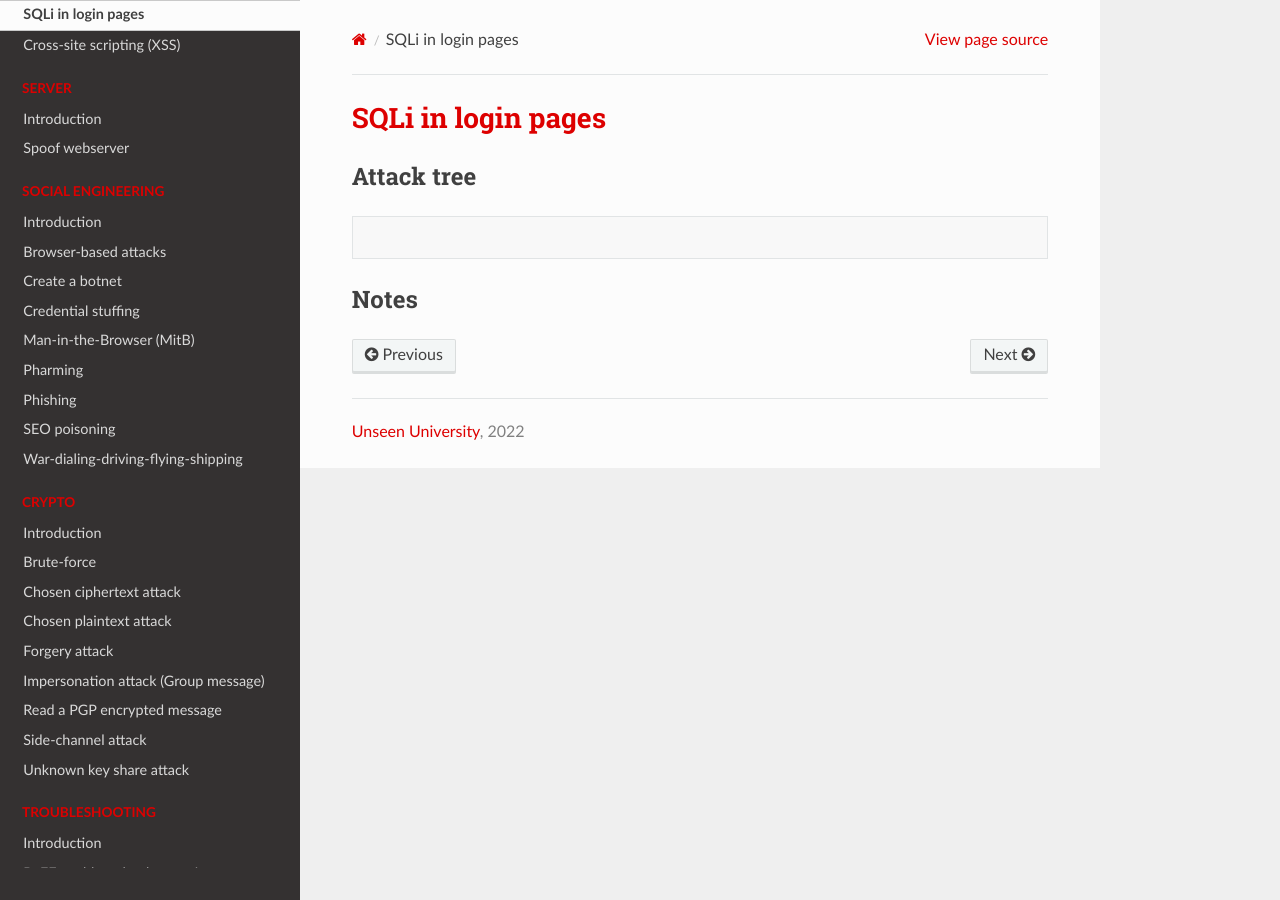
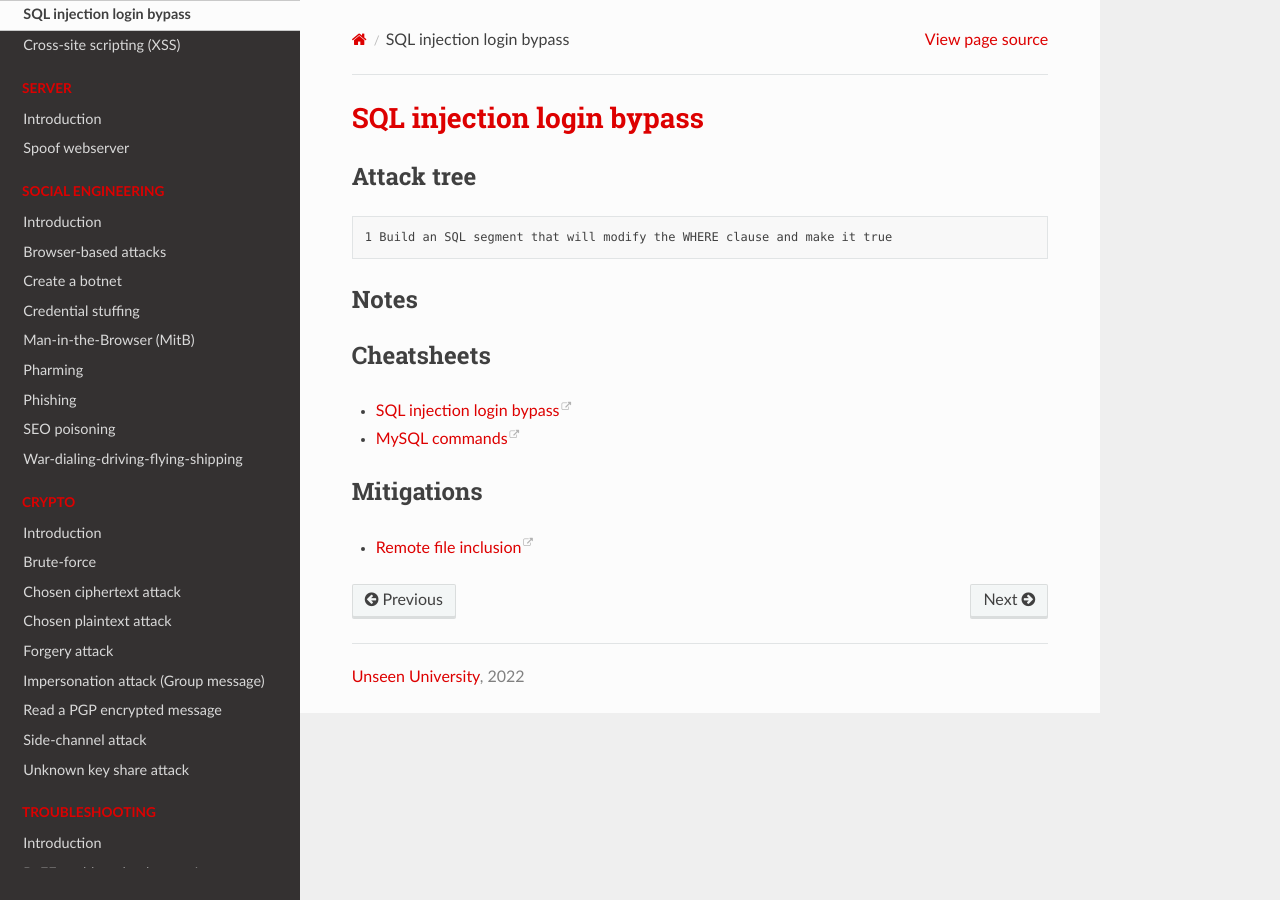
Before and after one commit to tymyrddin/red-basic, a Sphinx documentation site: the page built from source/docs/application/SQLi-login.md, in a window 1280 px wide. Built offline with Sphinx 7.4.7 and the Read the Docs theme 2.0.0, drawn with Linux system fonts in a browser that asks for light colours.

Commit message:
Corrections

````diff
--- a/source/conf.py
+++ b/source/conf.py
@@ -57,7 +57,6 @@ html_theme_options = {
     'display_version': True,
     'prev_next_buttons_location': 'bottom',
     'style_external_links': True,
-    'github_url': 'https://github.com/tymyrddin/attack-trees',
     # Toc options
     'collapse_navigation': False,
     'sticky_navigation': False,
--- a/source/docs/application/SQLi-login.md
+++ b/source/docs/application/SQLi-login.md
@@ -1,9 +1,18 @@
-# SQLi in login pages
+# SQL injection login bypass
 
 ## Attack tree
 
 ```text
+1 Build an SQL segment that will modify the WHERE clause and make it true
 
 ```
 
 ## Notes
+
+
+## Cheatsheets
+* [SQL injection login bypass](https://tymyrddin.github.io/cheatsheets/docs/application/mysql-login.html)
+* [MySQL commands](https://tymyrddin.github.io/cheatsheets/docs/application/mysql.html)
+
+## Mitigations
+* [Remote file inclusion](https://tymyrddin.github.io/app-mitigations/docs/coding/Local-file-inclusion.html)
````
Also changed, not shown: source/docs/lab/Virtualisation.md (+1 -1 lines), source/docs/network/SSL-BEAST.md (+1 -1 lines).
